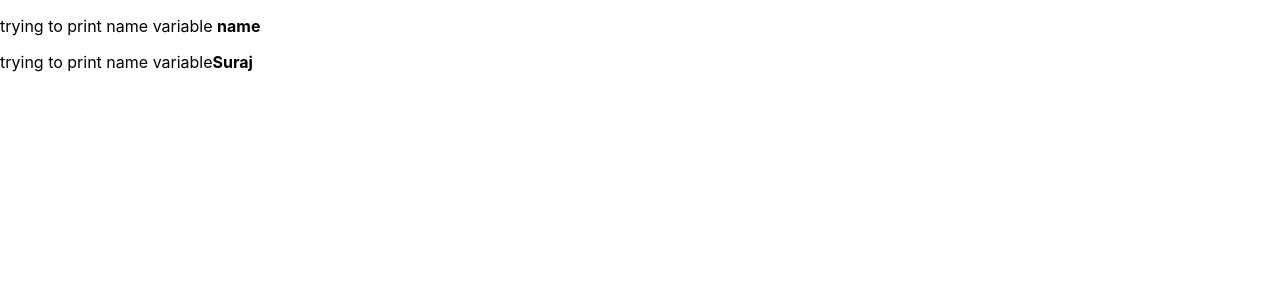
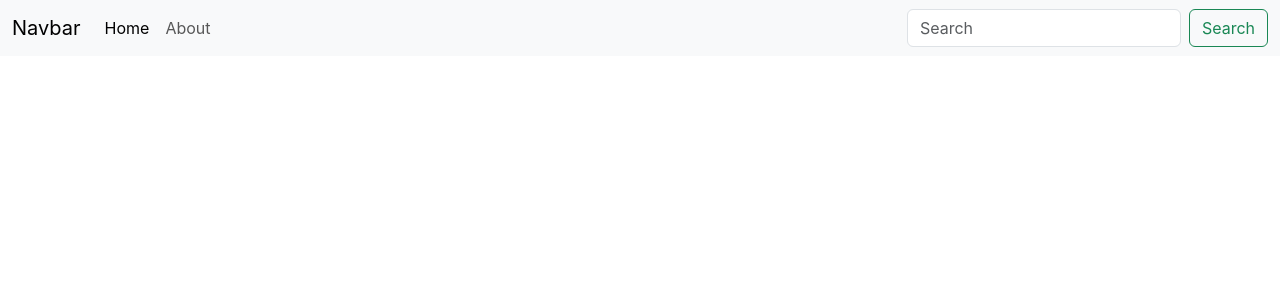
Before and after one commit to suraj-khot-19/React, a React (Create React App) app in the folder my-app1/: page / in a window 1280 px wide. Shown: the top 300 px of the page. Built offline with nearby package versions, Linux system fonts and the light colour scheme.

Commit message:
added bootstrap and its component nav bar

```diff
--- a/my-app1/public/index.html
+++ b/my-app1/public/index.html
@@ -1,43 +1,30 @@
 <!DOCTYPE html>
 <html lang="en">
+
 <head>
   <meta charset="utf-8" />
   <link rel="icon" href="%PUBLIC_URL%/favicon.ico" />
   <meta name="viewport" content="width=device-width, initial-scale=1" />
   <meta name="theme-color" content="#000000" />
-    <meta
-      name="description"
-      content="Web site created using create-react-app"
-    />
+  <meta name="description" content="Web site created using create-react-app" />
   <link rel="apple-touch-icon" href="%PUBLIC_URL%/logo192.png" />
-    <!--
-      manifest.json provides metadata used when your web app is installed on a
-      user's mobile device or desktop. See https://developers.google.com/web/fundamentals/web-app-manifest/
-    -->
+
   <link rel="manifest" href="%PUBLIC_URL%/manifest.json" />
-    <!--
-      Notice the use of %PUBLIC_URL% in the tags above.
-      It will be replaced with the URL of the `public` folder during the build.
-      Only files inside the `public` folder can be referenced from the HTML.
 
-      Unlike "/favicon.ico" or "favicon.ico", "%PUBLIC_URL%/favicon.ico" will
-      work correctly both with client-side routing and a non-root public URL.
-      Learn how to configure a non-root public URL by running `npm run build`.
-    -->
   <title>React App</title>
+  <!-- added bootstrap css  -->
+  <link href="https://cdn.jsdelivr.net/npm/bootstrap@5.3.3/dist/css/bootstrap.min.css" rel="stylesheet"
+    integrity="sha384-QWTKZyjpPEjISv5WaRU9OFeRpok6YctnYmDr5pNlyT2bRjXh0JMhjY6hW+ALEwIH" crossorigin="anonymous">
 </head>
+
 <body>
   <noscript>You need to enable JavaScript to run this app.</noscript>
   <div id="root"></div>
-    <!--
-      This HTML file is a template.
-      If you open it directly in the browser, you will see an empty page.
 
-      You can add webfonts, meta tags, or analytics to this file.
-      The build step will place the bundled scripts into the <body> tag.
+  <!-- addded bootstrap script  -->
+  <script src="https://cdn.jsdelivr.net/npm/bootstrap@5.3.3/dist/js/bootstrap.bundle.min.js"
+    integrity="sha384-YvpcrYf0tY3lHB60NNkmXc5s9fDVZLESaAA55NDzOxhy9GkcIdslK1eN7N6jIeHz"
+    crossorigin="anonymous"></script>
+</body>
 
-      To begin the development, run `npm start` or `yarn start`.
-      To create a production bundle, use `npm run build` or `yarn build`.
-    -->
-  </body>
 </html>
--- a/my-app1/src/App.js
+++ b/my-app1/src/App.js
@@ -1,13 +1,30 @@
 import './App.css';
-let name = "Suraj";
 function App() {
   return (
     <>
-      <p>trying to print name variable <b>name</b></p>
-      {/* not printing variable name */}
-      <p>trying to print name variable<b>{name}</b> </p>
-      {/* it will print variable name */}
+      <nav className="navbar navbar-expand-lg bg-body-tertiary">
+        <div className="container-fluid">
+          <a className="navbar-brand" href="/">Navbar</a>
+          <button className="navbar-toggler" type="button" data-bs-toggle="collapse" data-bs-target="#navbarSupportedContent" aria-controls="navbarSupportedContent" aria-expanded="false" aria-label="Toggle navigation">
+            <span className="navbar-toggler-icon"></span>
+          </button>
+          <div className="collapse navbar-collapse" id="navbarSupportedContent">
+            <ul className="navbar-nav me-auto mb-2 mb-lg-0">
+              <li className="nav-item">
+                <a className="nav-link active" aria-current="page" href="/">Home</a>
+              </li>
+              <li className="nav-item">
+                <a className="nav-link" href="/">About</a>
+              </li>
 
+            </ul>
+            <form className="d-flex" role="search">
+              <input className="form-control me-2" type="search" placeholder="Search" aria-label="Search" />
+              <button className="btn btn-outline-success" type="submit">Search</button>
+            </form>
+          </div>
+        </div>
+      </nav>
     </>
   );
 }
```
Also changed, not shown: 1 other file (tests, documents, lock files or other folders). Lines whose indentation alone changed are shown as unchanged.
